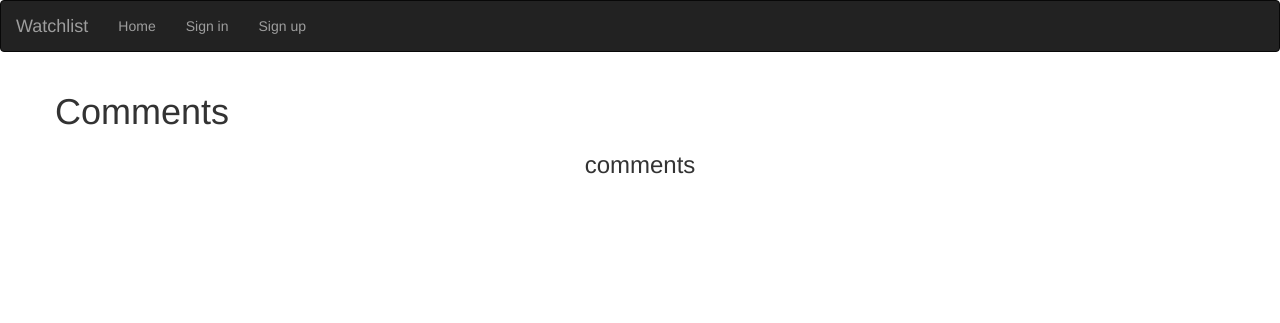
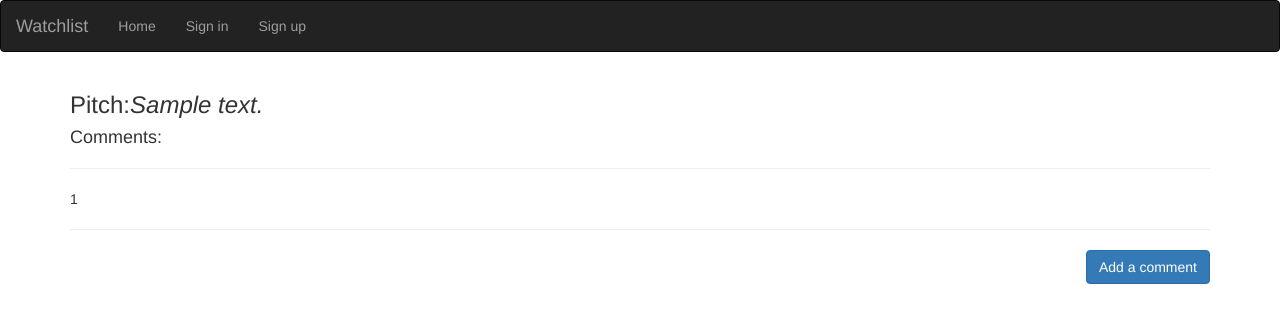
Before and after one commit to stephen22otieno/oneMinutePitch, a Flask app: template app/templates/pitch.html in a window 1280 px wide. Shown: the top 323 px of the page. Run offline with Flask 2, Linux system fonts and the light colour scheme; the template is opened without the code that fills it: most values are stand-ins (such as "Sample title", 1, 10 or a date in 2020); parts of the project's set-up code (start-up, migrations or seed data) failed here and were passed over; some libraries are stand-ins or nearby versions.

Commit message:
modified app/templates/auth/login.html,app/templates/auth/register.html and app/templates/pitch.html

```diff
--- a/app/templates/pitch.html
+++ b/app/templates/pitch.html
@@ -1,15 +1,19 @@
-{% extends 'base.html'%}
-{% import 'macros.html' as macro%}
+{% extends 'base.html' %}
+ {% import 'macros.html' as macro%}
+  {%block styles%}
+   {{ super() }}
+<link rel="stylesheet" href="{{url_for('static', filename='css/index.css')}}">
+{%endblock%}
 
+<!-- content block -->
 {% block content %}
 <div class="container">
-    <div class="row">
-        <h1>Comments </h1>
-        {% if pitch_comments %}
-        {{ macro.displayComments(pitch_comments) }}
-        {% else%}
-        <h3 class="text-center"> comments </h3>
-        {% endif %}
-    </div>
-</div>
-{% endblock %}
+  <h3> Pitch:<i>{{pitches.content}}</i></h3>
+  <h4>Comments:</h4>
+  {% if comment %}
+  {{ macro.displaySpecificPitch(comment)}}
+  <hr> {%else%}
+  <h3 class="text-center">No comment </h3>
+  {% endif %}
+  <p class="text-right"><a class="btn btn-primary" href="/pitch/new/{{pitches.id}}">Add a comment</a></p>
+</div>{% endblock %}
```
Also changed, not shown: app/templates/auth/login.html (+33 -0 lines), app/templates/auth/register.html (+11 -0 lines).
